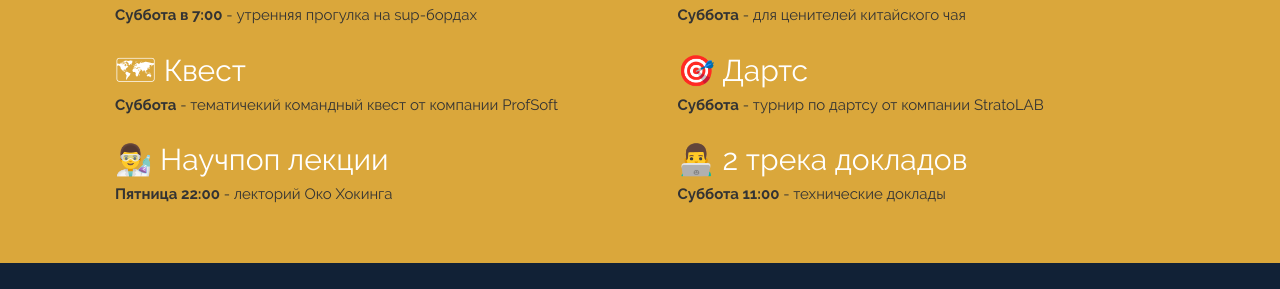
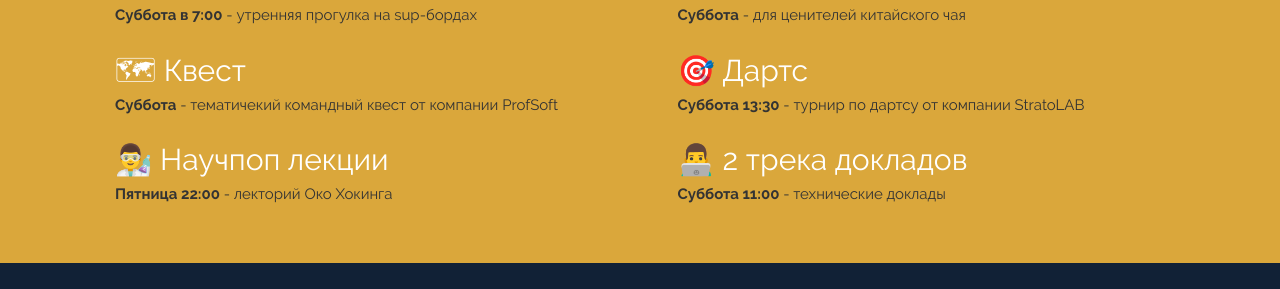
Before and after one commit to youcon/dune.github.io, a Jekyll site: the page built from index.html, in a window 1280 px wide and 900 px high, scrolled down 2068 px. Shown: the part 164-453 px from the top of the window. Built offline with Jekyll 4.4.1, drawn with Linux system fonts in a browser that asks for light colours; nearby versions of some CDN libraries; some web fonts are replaced; comment, search, counter and statistics services are not loaded.

Commit message:
Add time to darts

```diff
--- a/_data/activities.yml
+++ b/_data/activities.yml
@@ -74,7 +74,7 @@
   sign: "&#x1F5FA"
   title: "Квест"
   description: "тематичекий командный квест от компании ProfSoft"
-- time: "Суббота"
+- time: "Суббота 13:30"
   sign: "&#x1F3AF"
   title: "Дартс"
   description: "турнир по дартсу от компании StratoLAB"
```
